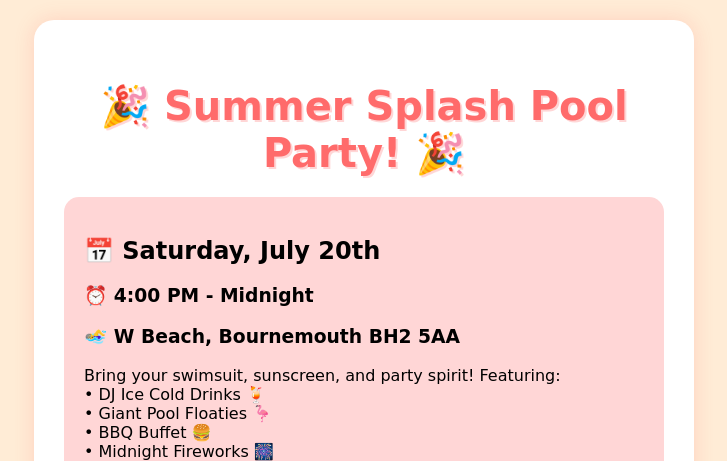
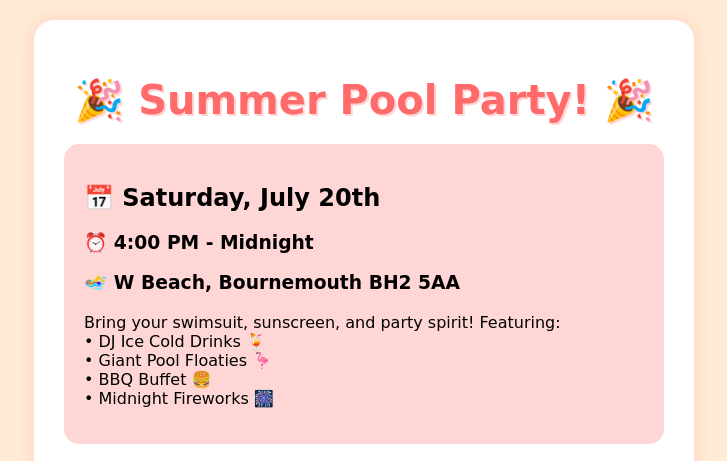
Before and after one commit to iteddy16/CYF, a plain HTML site: page index.html in a window 1280 px wide. Shown: the top 461 px of the page, without its empty margins (276-1003 px from the left). Drawn offline with Linux system fonts and the light colour scheme.

Commit message:
Update index.html

```diff
--- a/index.html
+++ b/index.html
@@ -72,7 +72,7 @@
 </head>
 <body>
     <div class="invite-card">
-        <h2 class="title">🎉 Summer Splash Pool Party! 🎉</h2>
+        <h1 class="title">🎉 Summer Pool Party! 🎉</h1>
 
         <div class="details">
             <h2>📅 Saturday, July 20th</h2>
```
